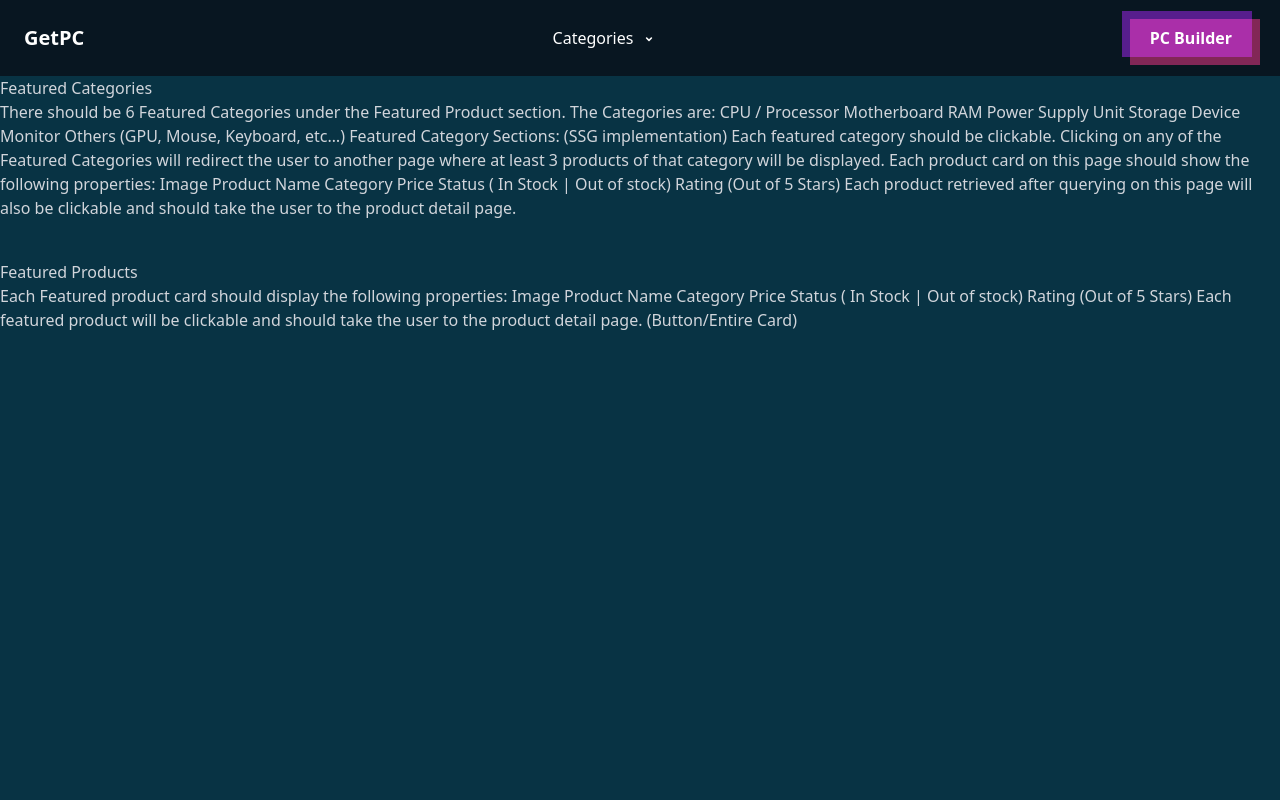
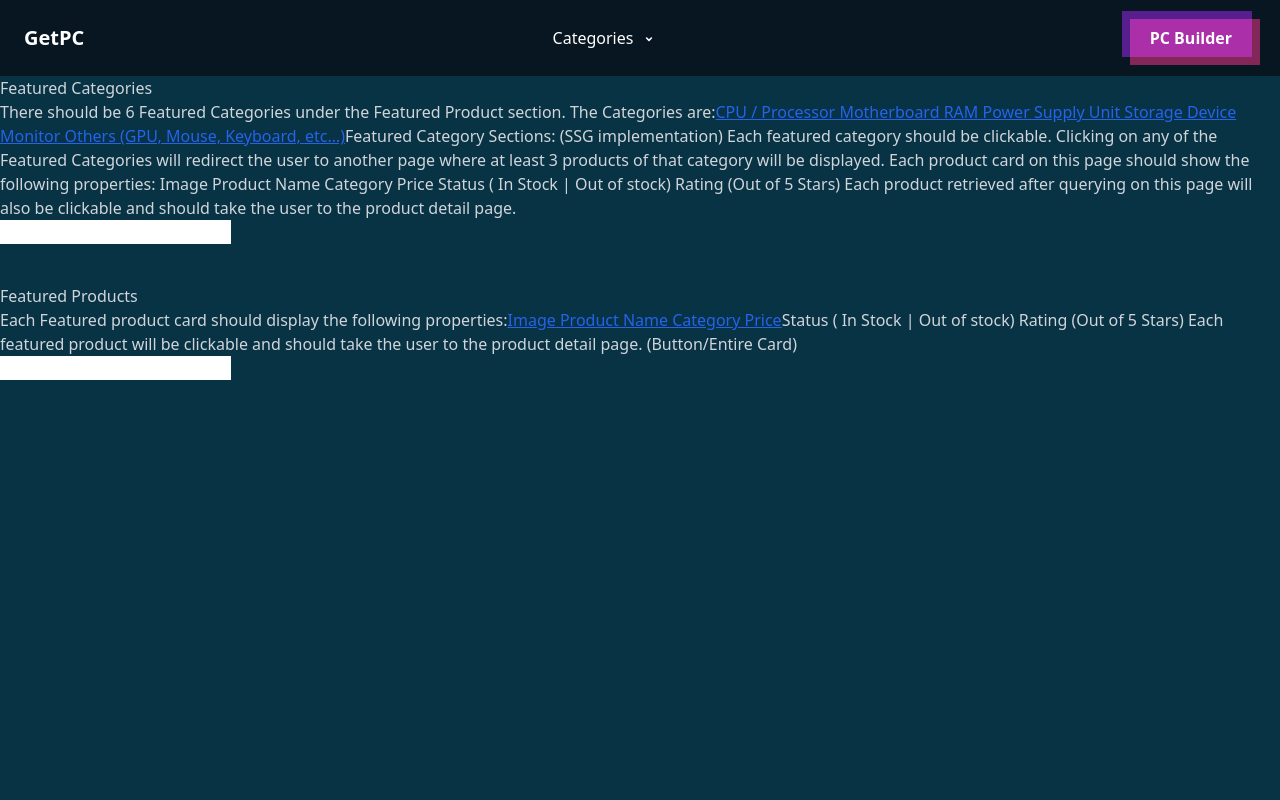
Before and after one commit to Oliulla/getpc, a Next.js app: page / in a window 1280 px wide. Shown: the top 800 px of the page. Built offline with nearby package versions, Linux system fonts and the light colour scheme.

Commit message:
[DONE]: Initialize category details and product details page

```diff
--- a/src/components/__onetime_used/Navbar.js
+++ b/src/components/__onetime_used/Navbar.js
@@ -43,7 +43,7 @@
           <div
             className={`${
               isCategoriesOpen ? "block" : "hidden"
-            } w-[300px] absolute left-0 pt-6 space-y-2 bg-[#081621] text-white border border-gray-300 rounded-lg py-2 z-10`}
+            } w-[300px] absolute left-0 space-y-2 bg-[#081621] text-white border border-gray-300 rounded-lg z-10`}
             onMouseOver={() => setCategoriesOpen(true)}
             onMouseOut={() => setCategoriesOpen(false)}
           >
--- a/src/components/__shared_multiple_time/__featured_categories/__Featured_Category_Card.js
+++ b/src/components/__shared_multiple_time/__featured_categories/__Featured_Category_Card.js
@@ -1,10 +1,15 @@
-import React from 'react';
+import Link from "next/link";
+import { useState } from "react";
 
 const FeaturedCategoryCard = () => {
+    const [id, setId] = useState(null);
+
     return (
+
         <div>
+            <div className='Card'>
                 There should be 6 Featured Categories under the Featured Product section. The Categories are:
-
+                <Link href={`/category-details/${id}`} className='text-blue-600 underline'>
                     CPU / Processor
                     Motherboard
                     RAM
@@ -12,6 +17,7 @@
                     Storage Device
                     Monitor
                     Others (GPU, Mouse, Keyboard, etc…)
+                </Link>
                 Featured Category Sections: (SSG implementation)
                 Each featured category should be clickable.
                 Clicking on any of the Featured Categories will redirect the user to another page where at least 3 products of that category will be displayed.
@@ -24,6 +30,8 @@
                 Rating (Out of 5 Stars)
                 Each product retrieved after querying on this page will also be clickable and should take the user to the product detail page.
             </div>
+            <input type='text' value={id} onChange={(e) => setId(e.target.value)} />
+        </div>
     );
 };
 
--- a/src/components/__shared_multiple_time/__featured_products/__Featured_Product_Card.js
+++ b/src/components/__shared_multiple_time/__featured_products/__Featured_Product_Card.js
@@ -1,17 +1,21 @@
-import React from 'react';
+import Link from 'next/link';
+import React, { useState } from 'react';
 
 const FeaturedProductCard = () => {
+    const [id, setId] = useState(null);
+
     return (
         <div>
             <div className='Card'>Each Featured product card should display the following properties:
-                Image
-                Product Name
-                Category
-                Price
+                <Link href={`/product-details/${id}`} className='text-blue-600 underline'>Image
+                    Product Name
+                    Category
+                    Price</Link>
                 Status ( In Stock | Out of stock)
                 Rating (Out of 5 Stars)
                 Each featured product will be clickable and should take the user to the product detail page. (Button/Entire Card)
             </div>
+            <input type='text' value={id} onChange={(e) => setId(e.target.value)} />
         </div>
     );
 };
--- /dev/null
+++ b/src/pages/category-details/[id]/index.js
@@ -0,0 +1,18 @@
+import RootLayout from '@/components/Layouts/RootLayout';
+import { useRouter } from 'next/router';
+
+const CategoryDetailsPage = () => {
+    const router = useRouter()
+    return (
+        <div>
+            This is product details page for : {router.query.id}
+        </div>
+    );
+};
+
+export default CategoryDetailsPage;
+
+
+CategoryDetailsPage.getLayout = function getLayout(page) {
+    return <RootLayout>{page}</RootLayout>;
+};
--- /dev/null
+++ b/src/pages/product-details/[id]/index.js
@@ -0,0 +1,18 @@
+import RootLayout from '@/components/Layouts/RootLayout';
+import { useRouter } from 'next/router';
+
+const ProductDetailsPage = () => {
+    const router = useRouter()
+    return (
+        <div>
+            This is product details page for : {router.query.id}
+        </div>
+    );
+};
+
+export default ProductDetailsPage;
+
+
+ProductDetailsPage.getLayout = function getLayout(page) {
+    return <RootLayout>{page}</RootLayout>;
+};
```
Lines whose indentation alone changed are shown as unchanged.
